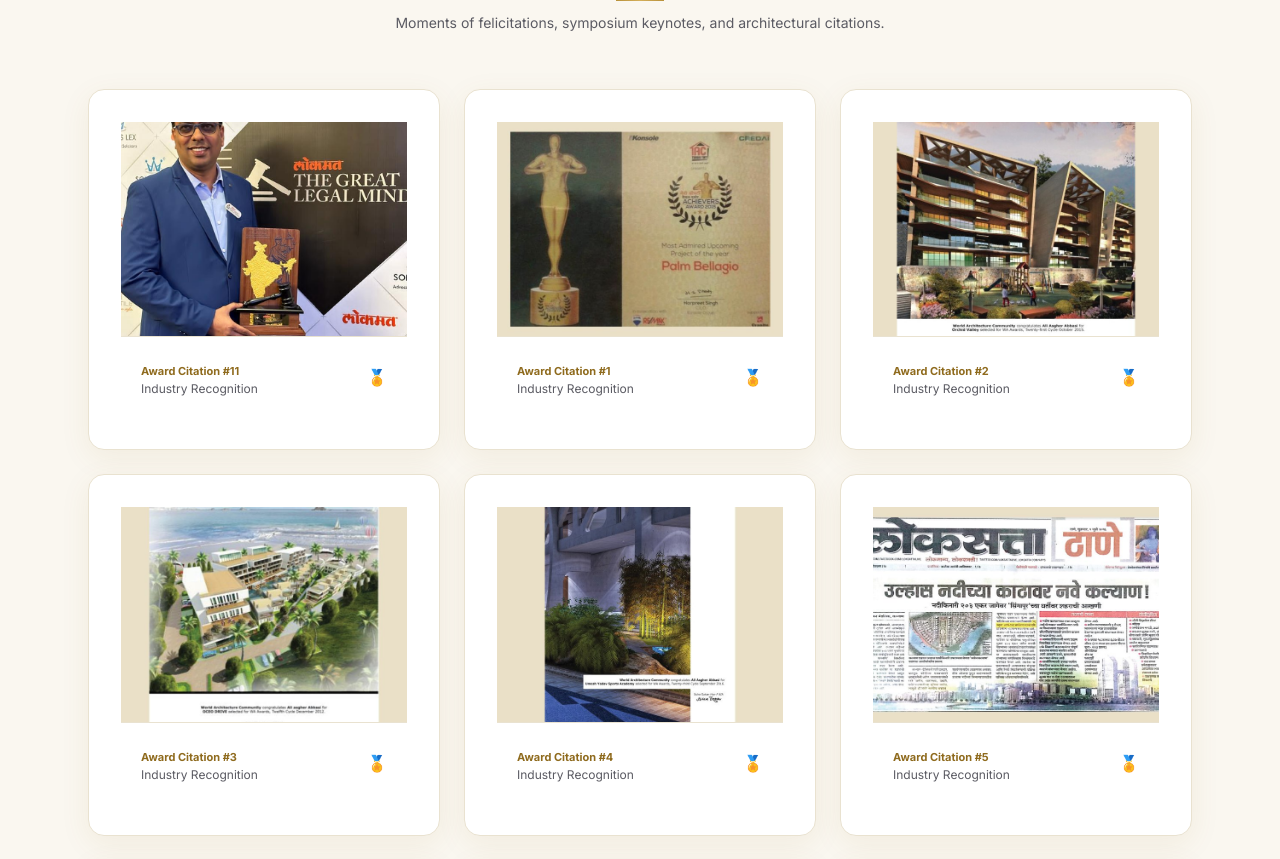
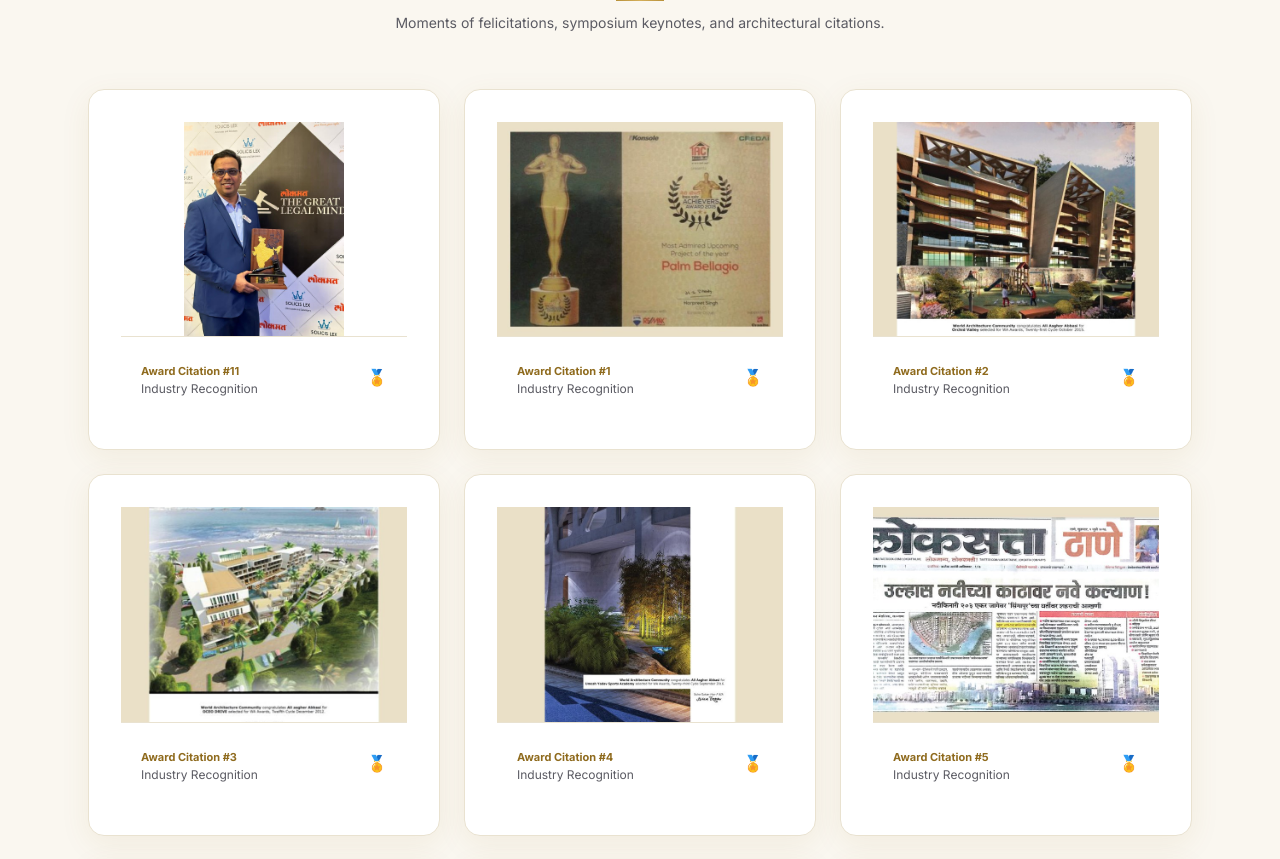
Before and after one commit to sankalpwork091-boop/SankalpPMC-, a Next.js app: page /awards in a window 1280 px wide. Shown: the part 960-1819 px from the top of the page. Built offline with nearby package versions, Linux system fonts and the light colour scheme; a web font is replaced by a local one.

Commit message:
fix(awards): frame the Great Legal Minds photo so head and text are visible

```diff
--- a/src/app/awards/page.tsx
+++ b/src/app/awards/page.tsx
@@ -96,7 +96,8 @@ export default function AwardsPage() {
                         src={award.image}
                         alt={`Sankalp PMC Award ${award.number}`}
                         fill
-                        className="object-cover group-hover:scale-105 transition-transform duration-500"
+                        className={`${award.objectFit === 'contain' ? 'object-contain' : 'object-cover'} group-hover:scale-105 transition-transform duration-500`}
+                        style={award.imagePosition ? { objectPosition: award.imagePosition } : undefined}
                         sizes="(max-width: 768px) 100vw, (max-width: 1200px) 50vw, 33vw"
                       />
                     </ImageReveal>
--- a/src/data/awards.ts
+++ b/src/data/awards.ts
@@ -5,6 +5,8 @@ export interface AwardItem {
   year?: number;
   image: string;
   caption?: string;
+  imagePosition?: string;
+  objectFit?: 'cover' | 'contain';
 }
 
 /**
@@ -12,7 +14,7 @@ export interface AwardItem {
  * TODO: Add titles, years, and captions to each entry.
  */
 export const awards: AwardItem[] = [
-  { id: 'aw-111', number: 11, title: 'TODO: Award Title', image: '/images/aw/aw-111.jpeg', caption: '' },
+  { id: 'aw-111', number: 11, title: 'TODO: Award Title', image: '/images/aw/aw-111.jpeg', caption: '', objectFit: 'contain', imagePosition: 'center' },
   { id: 'aw-1', number: 1, title: 'TODO: Award Title', image: '/images/aw/aw-1.jpg', caption: '' },
   { id: 'aw-2', number: 2, title: 'TODO: Award Title', image: '/images/aw/aw-2.jpg', caption: '' },
   { id: 'aw-3', number: 3, title: 'TODO: Award Title', image: '/images/aw/aw-3.jpg', caption: '' },
```
